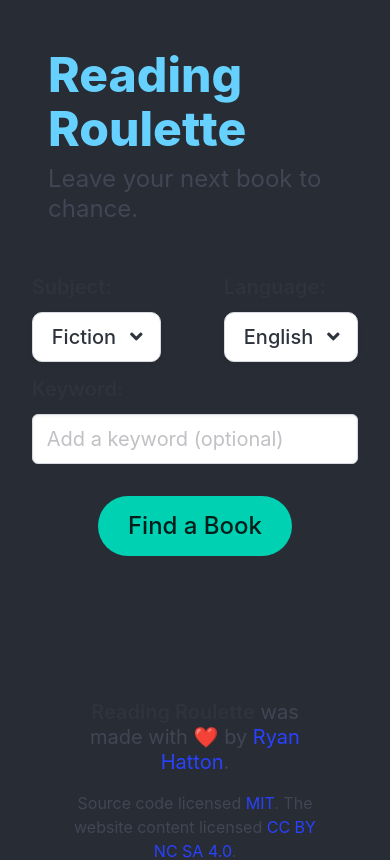
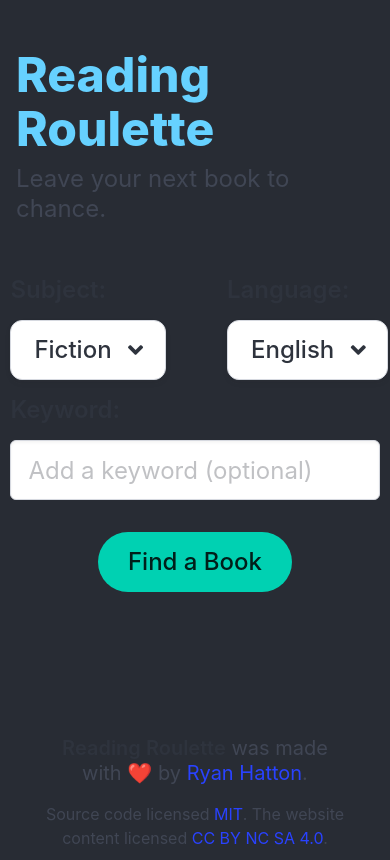
Before and after one commit to ryanhatton/reading-roulette, a React (Create React App) app: page / in a window 390 px wide. Shown: the top 860 px of the page. Built offline with nearby package versions, Linux system fonts and the light colour scheme.

Commit message:
responsive behavior updates

```diff
--- a/public/index.html
+++ b/public/index.html
@@ -4,7 +4,7 @@
     <meta charset="utf-8" />
     <link rel="icon" href="%PUBLIC_URL%/favicon.ico" />
     <meta name="viewport" content="width=device-width, initial-scale=1.0">
-    <meta name="description" content="Explore a world of literature with Reading Roulette! Designed for book lovers and readers looking for new reading adventure, this app lets you discover books based on your preferred subject, language, and specific keyword. Perfect for finding your next read or expanding your literary horizons.">
+    <meta name="description" content="Explore the world of literature with Reading Roulette! Designed for book lovers and readers looking for new reading adventure, this app lets you discover books based on your preferred subject, language, and specific keyword. Perfect for finding your next read or expanding your literary horizons.">
     <meta name="keywords" content="Book recommendation tool, Random book selector, Book finder app, Discover new books, Book suggestion based on subject, Book discovery app">
     <meta name="author" content="Ryan Hatton">
     <title>Reading Roulette</title>
--- a/src/App.css
+++ b/src/App.css
@@ -5,6 +5,8 @@
   flex-direction: column;
   align-items: center;
   justify-content: center;
+  padding-left: 16px;
+  padding-right: 16px;
 }
 
 .App-header {
--- a/src/App.js
+++ b/src/App.js
@@ -95,16 +95,16 @@ function App() {
   };
 
   return (
-    <div className="App pr-6 pl-6">
+    <div className="App">
       <header className="App-header mb-6">
         <img src={logo} className="App-logo is-hidden-mobile mt-6" alt="logo" />
         <h1 className="title has-text-info is-1 mt-6">Reading Roulette</h1>
         <p className="subtitle is-4 mt-2">Leave your next book to chance.</p>
       </header>
 
-      <div className="grid is-column-gap-6">
+      <div className="grid is-column-gap-8">
         <div className="cell">
-          <label className="label is-medium">Subject:</label>
+          <label className="label is-large">Subject:</label>
           <Dropdown
             options={subjects}
             value={subject}
@@ -113,7 +113,7 @@ function App() {
           />
         </div>
         <div className=" cell">
-          <label className="label is-medium">Language:</label>
+          <label className="label is-large">Language:</label>
           <Dropdown
             options={languages}
             value={language}
@@ -122,10 +122,10 @@ function App() {
           />
         </div>
         <div className=" cell is-col-span-2">
-          <label className="label is-medium">Keyword:</label>
+          <label className="label is-large">Keyword:</label>
           <div className="control">
             <input
-              className="input is-medium"
+              className="input is-large"
               type="text"
               placeholder="Add a keyword (optional)"
               value={keyword}
@@ -188,33 +188,33 @@ function App() {
               </section>
               <footer className="modal-card-foot is-justify-content-center">
                 <div className="buttons">
+                  <a
+                    className="button is-info is-rounded is-fullwidth is-large"
+                    href={book.volumeInfo.infoLink}
+                    target="_blank"
+                    rel="noopener noreferrer"
+                  >
+                    <span className="icon is-hidden-mobile">
+                      <i className="fas fa-solid fa-link"></i>
+                    </span>
+                    <span>Learn more</span>
+                  </a>
                   <button
-                    className="button is-rounded is-medium"
-                    onClick={() => setBook(null)}
-                  >
-                    Close
-                  </button>
-                  <button
-                    className="button is-primary is-rounded is-medium"
+                    className="button is-large is-primary is-fullwidth is-rounded"
                     onClick={fetchRandomBook}
                   >
-                    <span className="icon">
+                    <span className="icon is-hidden-mobile">
                       <i className="fas fa-solid fa-spinner"></i>
                     </span>
                     <span>Pick Again</span>
                   </button>
 
-                  <a
-                    className="button is-info is-rounded is-medium"
-                    href={book.volumeInfo.infoLink}
-                    target="_blank"
-                    rel="noopener noreferrer"
+                  <button
+                    className="button is-fullwidth is-rounded is-large"
+                    onClick={() => setBook(null)}
                   >
-                    <span className="icon">
-                      <i className="fas fa-solid fa-link"></i>
-                    </span>
-                    <span>Learn more</span>
-                  </a>
+                    Close
+                  </button>
                 </div>
               </footer>
             </div>
--- a/src/Dropdown.js
+++ b/src/Dropdown.js
@@ -16,7 +16,7 @@ const Dropdown = ({ options, value, onChange, dropdownId }) => {
       <div className="control">
         <div className="dropdown-trigger">
           <button
-            className="button is-medium"
+            className="button is-large"
             aria-haspopup="true"
             aria-controls={dropdownId}
             onClick={() => setIsActive(!isActive)}
```
